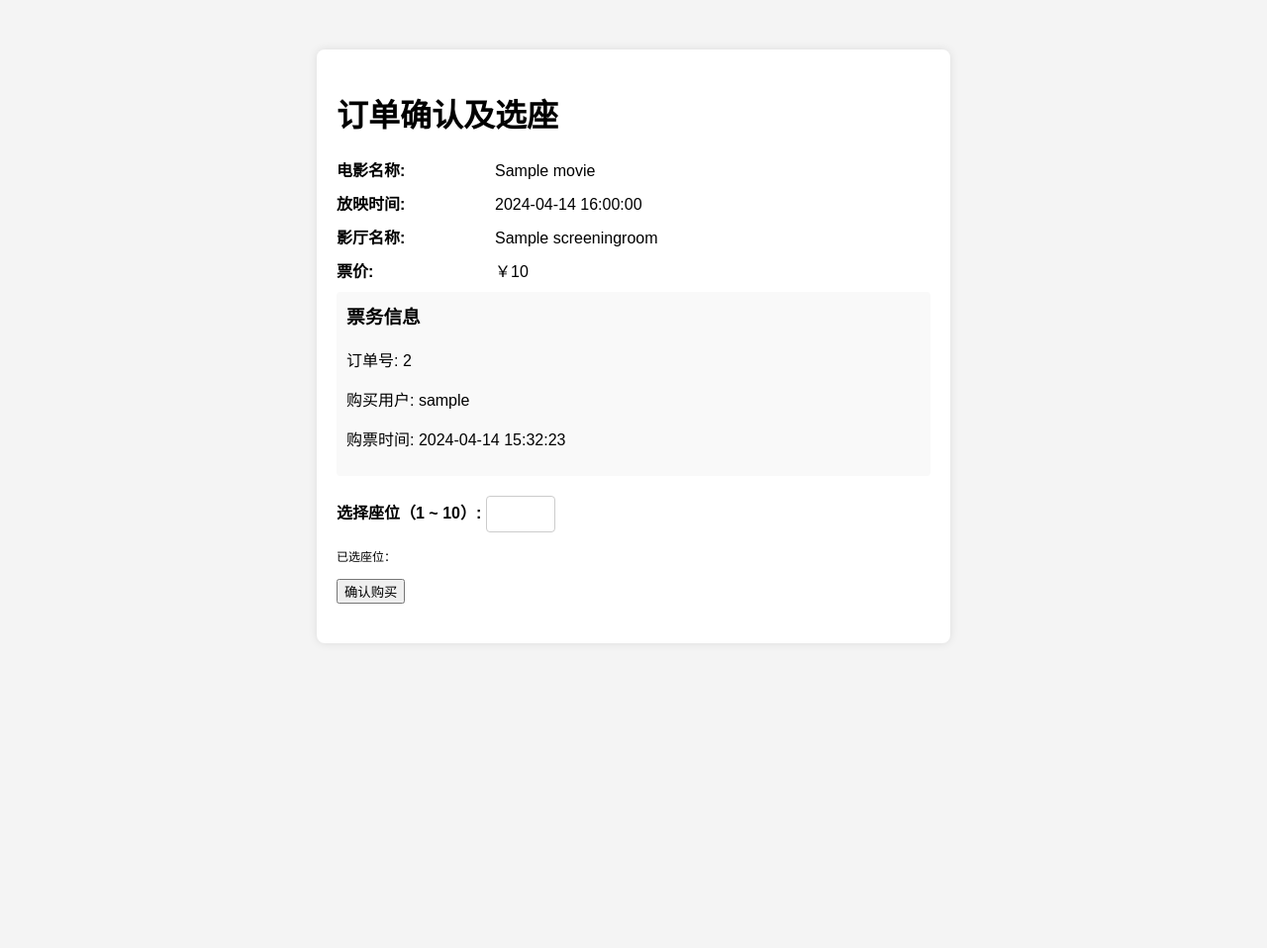
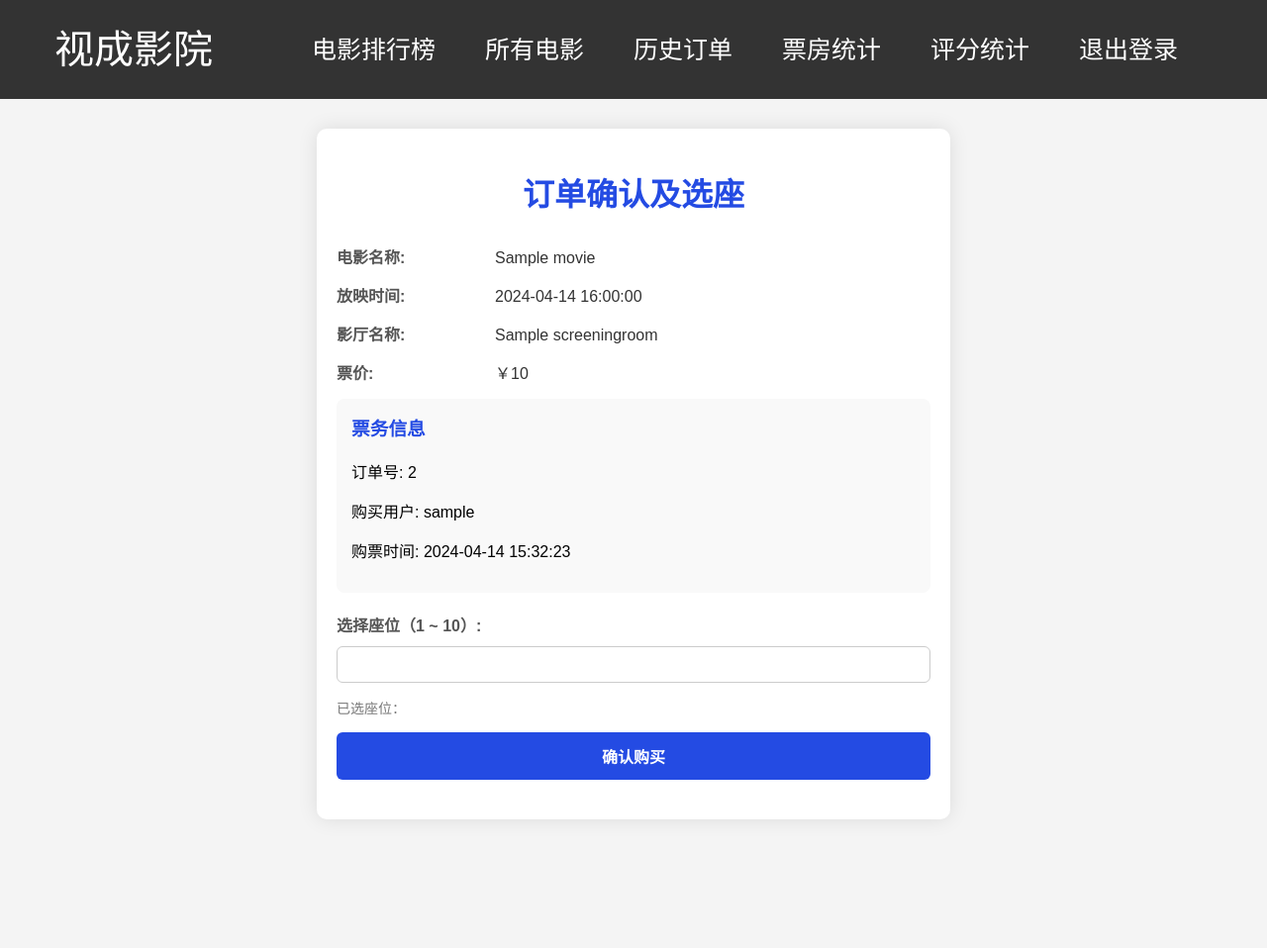
Before and after one commit to TangerineStarrySky/2024Spring-DBPJ, a Django app: page /cinema/buy/1/1/1/ in a window 1280 px wide. Shown: the whole page at 99% size. Before the commit the page ends 610 px from the top, so only its background shows below. Run offline with Django 4.2, Linux system fonts and the light colour scheme; tables that the repository leaves empty hold one stand-in row (values such as "Sample post").

Commit message:
美化订单页和评分页

```diff
--- a/cinema/templates/buy.html
+++ b/cinema/templates/buy.html
@@ -3,69 +3,26 @@
 <head>
     <meta charset="UTF-8">
     <title>订单确认</title>
-    <style>
-        body {
-            font-family: Arial, sans-serif;
-            background-color: #f4f4f4;
-            margin: 0;
-            padding: 0;
-        }
-        .container {
-            max-width: 600px;
-            margin: 50px auto;
-            padding: 20px;
-            background-color: #fff;
-            border-radius: 8px;
-            box-shadow: 0 0 10px rgba(0, 0, 0, 0.1);
-        }
-        .order-details {
-            margin-bottom: 20px;
-        }
-        .order-item {
-            margin-bottom: 10px;
-        }
-        .order-item label {
-            display: inline-block;
-            width: 150px;
-            font-weight: bold;
-        }
-        .order-item span {
-            display: inline-block;
-            margin-left: 10px;
-        }
-        .ticket-info {
-            background-color: #f9f9f9;
-            padding: 10px;
-            border-radius: 4px;
-            margin-bottom: 20px;
-        }
-        .ticket-info h3 {
-            margin-top: 0;
-        }
-        .form-group {
-            margin-bottom: 5px;
-        }
-        .form-group label {
-            display: inline-block;
-            margin-bottom: 5px;
-            font-weight: bold;
-        }
-        .form-group input[type="number"] {
-            padding: 10px;
-            margin-bottom: 10px;
-            border: 1px solid #ccc;
-            border-radius: 4px;
-        }
-        button[type="submit"]:hover {
-            background-color: #4cae4c;
-        }
-        .choose{
-            font-size: 12px;
-            margin-bottom: 15px;
-        }
-    </style>
+    {% load static %}
+    <link rel="stylesheet" href="{% static 'css/navbar.css' %}">
+    <link rel="stylesheet" href="{% static 'css/order.css' %}">
 </head>
 <body>
+    <div class="navbar">
+        <a class="cinema_name" href="{% url 'index' %}?user_id={{ user.user_id }}">视成影院</a>
+        <a href="{% url 'ranking' user.user_id %}">电影排行榜</a>
+        <a href="{% url 'movies' user.user_id %}">所有电影</a>
+        <a href="{% url 'history' user.user_id %}">历史订单</a>
+
+        {% if user.user_id == 1 %}
+            <a href="{% url 'box_office' %}">票房统计</a>
+            <a href="{% url 'score' %}">评分统计</a>
+        {% endif %}
+
+        <a href="{% url 'welcome' %}">退出登录</a>
+        <div class="username">用户：{{ user.username }}</div>
+    </div>
+
     <div class="container">
         <h1>订单确认及选座</h1>
         <div class="order-details">
--- a/cinema/templates/index.html
+++ b/cinema/templates/index.html
@@ -6,6 +6,11 @@
     {% load static %}
     <link rel="stylesheet" href="{% static 'css/navbar.css' %}">
     <link rel="stylesheet" href="{% static 'css/index.css' %}">
+    <style>
+        body{
+            background-image: url({% static 'images/index/index_bgi.jpg' %});
+        }
+    </style>
 </head>
 <body>
     <div class="navbar">
--- a/cinema/templates/movie_info.html
+++ b/cinema/templates/movie_info.html
@@ -4,11 +4,10 @@
     <meta charset="UTF-8">
     <title>电影详情页</title>
     {% load static %}
+    <link rel="stylesheet" href="{% static 'css/navbar.css' %}">
     <link rel="stylesheet" href="{% static 'css/movie_info.css' %}">
-    <link rel="stylesheet" href="{% static 'css/navbar.css' %}">
 </head>
 <body>
-
     <div class="navbar">
         <a class="cinema_name" href="{% url 'index' %}?user_id={{ user.user_id }}">视成影院</a>
         <a href="{% url 'ranking' user.user_id %}">电影排行榜</a>
--- a/cinema/templates/movie_list.html
+++ b/cinema/templates/movie_list.html
@@ -24,7 +24,7 @@
     </div>
 
     <div class="container">
-        <h3>电影列表</h3>
+        <h3>所有电影</h3>
         <hr>
         <ol class="movie-list">
             {% for movie in movies %}
--- a/cinema/views.py
+++ b/cinema/views.py
@@ -195,9 +195,10 @@
 
 
 def valuation(request, ticket_id):
-    movie_id = Ticket.objects.get(pk=ticket_id).movie_id
-    movie = Movie.objects.get(pk=movie_id)
-    return render(request, 'valuation.html', {'movie': movie, 'ticket_id': ticket_id})
+    ticket = Ticket.objects.get(pk=ticket_id)
+    movie = Movie.objects.get(pk=ticket.movie_id)
+    user = User.objects.get(pk=ticket.user_id)
+    return render(request, 'valuation.html', {'movie': movie, 'ticket_id': ticket_id, 'user': user})
 
 
 def submit_rating(request, ticket_id):
--- /dev/null
+++ b/static/css/order.css
@@ -0,0 +1,104 @@
+body {
+    font-family: 'Arial', sans-serif;
+    background-color: #f4f4f4;
+    margin: 0;
+    padding: 0;
+}
+
+.container {
+    max-width: 600px;
+    margin: 130px auto;
+    padding: 20px;
+    background-color: #fff;
+    border-radius: 10px;
+    box-shadow: 0 0 20px rgba(0, 0, 0, 0.1);
+}
+
+h1 {
+    text-align: center;
+    color: #244be3;
+    margin-bottom: 30px;
+}
+
+.order-details {
+    margin-bottom: 20px;
+}
+
+.order-item {
+    margin-bottom: 15px;
+}
+
+.order-item label {
+    display: inline-block;
+    width: 150px;
+    font-weight: bold;
+    color: #555;
+}
+
+.order-item span {
+    display: inline-block;
+    margin-left: 10px;
+    color: #333;
+}
+
+.ticket-info {
+    background-color: #f9f9f9;
+    padding: 15px;
+    border-radius: 8px;
+    margin-bottom: 20px;
+}
+
+.ticket-info h3 {
+    margin-top: 0;
+    color: #244be3;
+}
+
+.form-group {
+    margin-bottom: 15px;
+}
+
+.form-group label {
+    display: block;
+    margin-bottom: 5px;
+    font-weight: bold;
+    color: #555;
+}
+
+.form-group input[type="number"] {
+    width: 100%;
+    padding: 10px;
+    margin-top: 5px;
+    border: 1px solid #ccc;
+    border-radius: 6px;
+    box-sizing: border-box;
+    transition: border-color 0.3s;
+}
+
+.form-group input[type="number"]:focus {
+    outline: none;
+    border-color: #66afe9;
+}
+
+button[type="submit"] {
+    display: block;
+    width: 100%;
+    padding: 12px;
+    border: none;
+    border-radius: 6px;
+    background-color: #244be3;
+    color: #fff;
+    font-size: 16px;
+    font-weight: bold;
+    cursor: pointer;
+    transition: background-color 0.3s;
+}
+
+button[type="submit"]:hover {
+    background-color: #0430de;
+}
+
+.choose {
+    font-size: 14px;
+    color: #777;
+    margin-bottom: 15px;
+}
```
Also changed, not shown: cinema/templates/valuation.html (+18 -53 lines), static/css/history.css (+5 -4 lines), static/css/index.css (+6 -3 lines), static/css/movie_list.css (+6 -3 lines), static/css/ranking.css (+43 -28 lines), static/css/valuation.css (added, +73 -0 lines), static/images/index/index_bgi.jpg (added).
